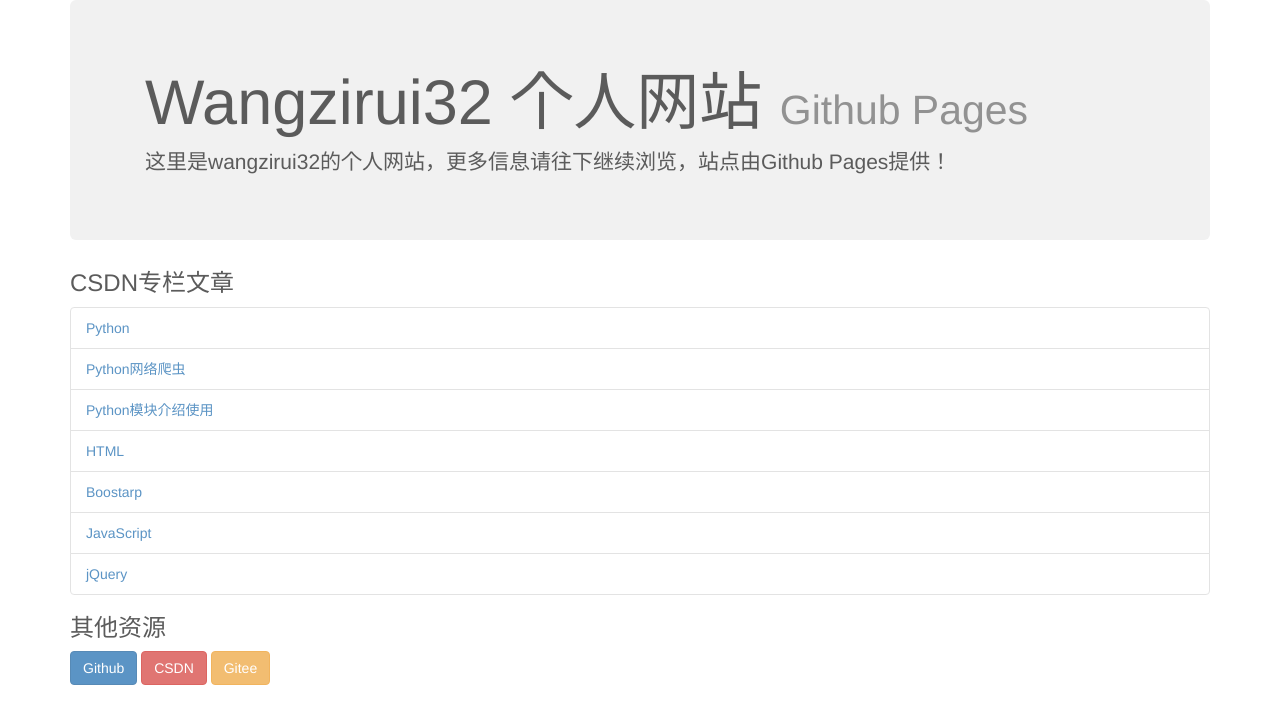
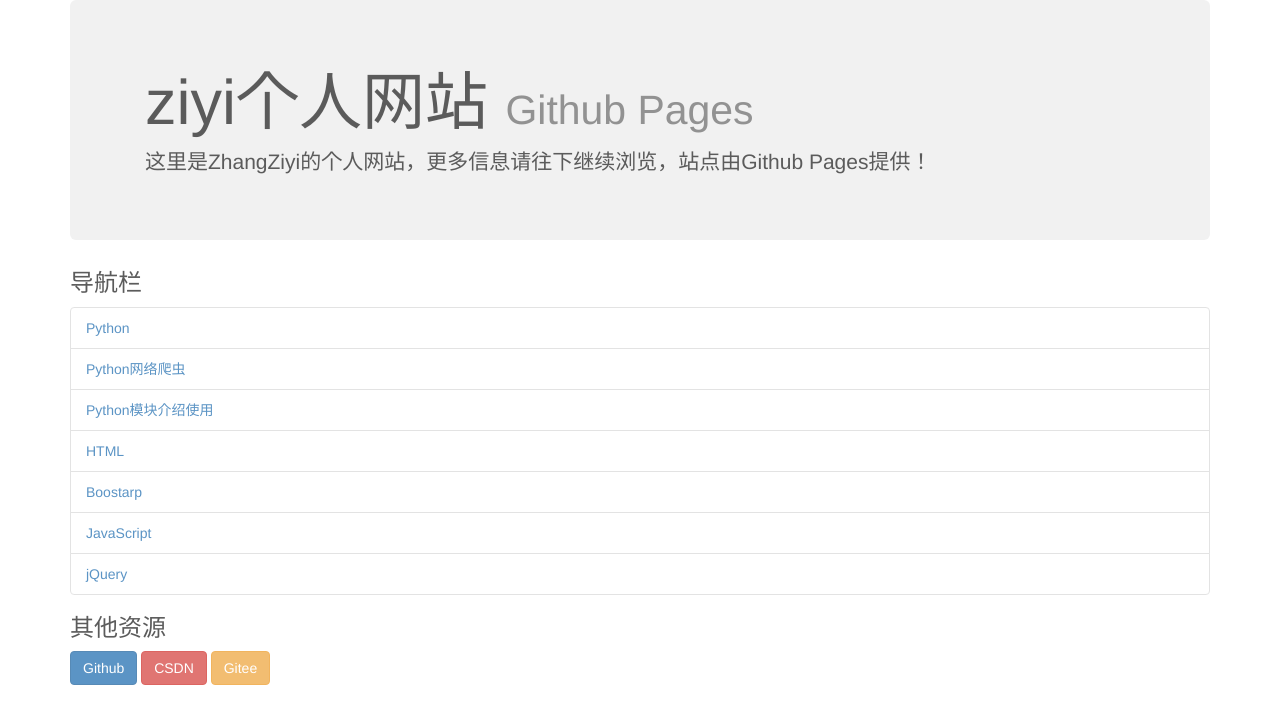
Before and after one commit to z2004y/ziyi.github.io, a plain HTML site: page index.html in a window 1280 px wide. Drawn offline with nearby package versions, Linux system fonts and the light colour scheme.

Commit message:
index.html

```diff
--- a/index.html
+++ b/index.html
@@ -4,7 +4,7 @@
     <meta charset="UTF-8">
     <meta http-equiv="X-UA-Compatible" content="IE=edge">
     <meta name="viewport" content="width=device-width, initial-scale=1.0">
-    <title>Wangzirui32 个人Github博客页面</title>
+    <title>ziyi个人Github博客页面</title>
     <link rel="stylesheet" href="https://stackpath.bootstrapcdn.com/bootstrap/3.4.1/css/bootstrap.min.css" integrity="sha384-HSMxcRTRxnN+Bdg0JdbxYKrThecOKuH5zCYotlSAcp1+c8xmyTe9GYg1l9a69psu" crossorigin="anonymous">
     <script src="https://cdn.bootcdn.net/ajax/libs/jquery/3.6.0/jquery.js"></script>
     <style>
@@ -23,11 +23,11 @@
     <div class="container">
         <div class="jumbotron">
             <div class="container">
-                <h1>Wangzirui32 个人网站 <small>Github Pages</small></h1>
-                <p>这里是wangzirui32的个人网站，更多信息请往下继续浏览，站点由Github Pages提供！</p>
+                <h1>ziyi个人网站 <small>Github Pages</small></h1>
+                <p>这里是ZhangZiyi的个人网站，更多信息请往下继续浏览，站点由Github Pages提供！</p>
             </div>
         </div>
-        <h3>CSDN专栏文章</h3>
+        <h3>导航栏</h3>
         <ul class="list-group">
             <li class="list-group-item"><a href="https://blog.csdn.net/wangzirui32/category_10745800.html">Python</a></li>
             <li class="list-group-item"><a href="https://blog.csdn.net/wangzirui32/category_10923311.html">Python网络爬虫</a></li>
```
